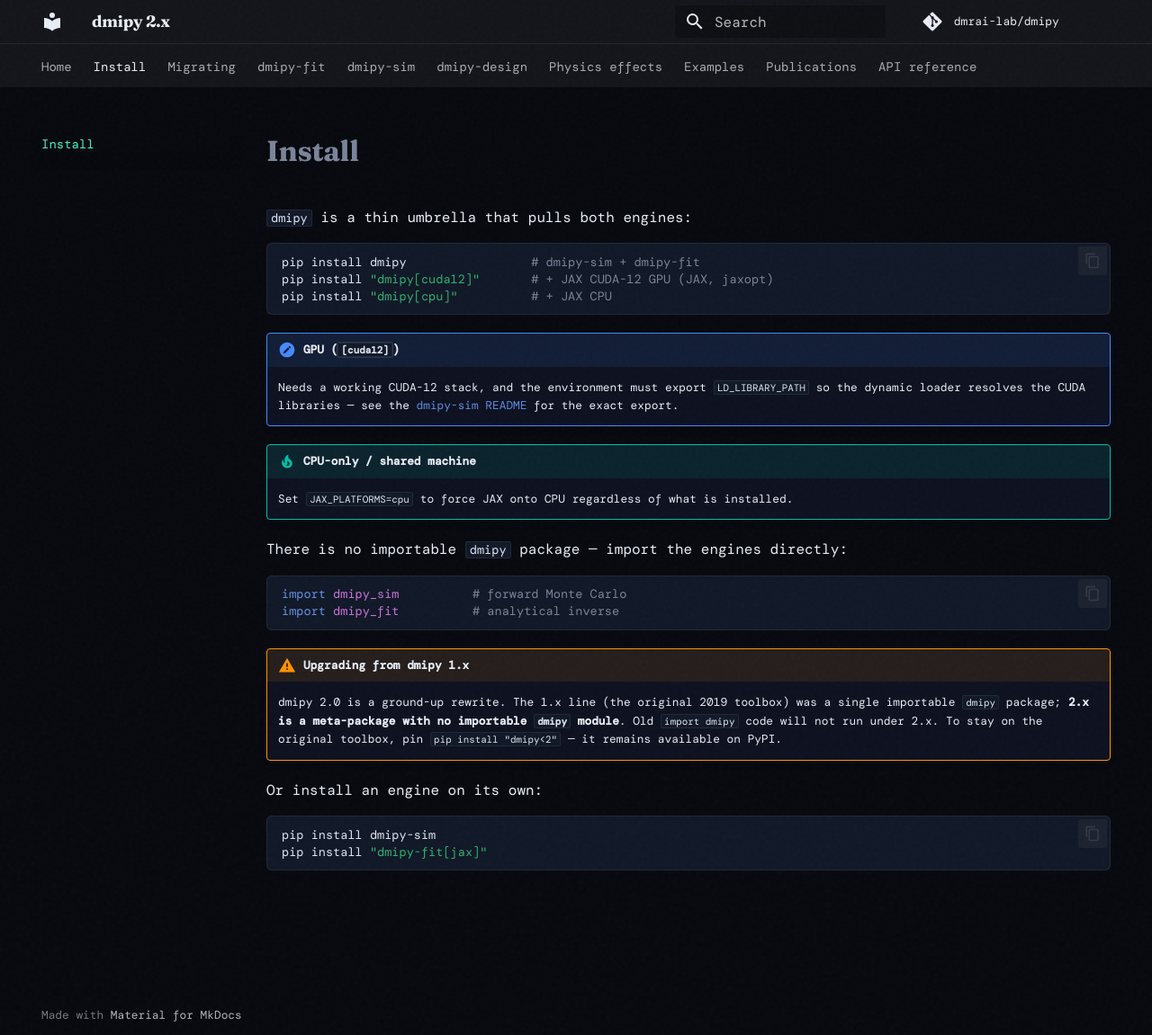
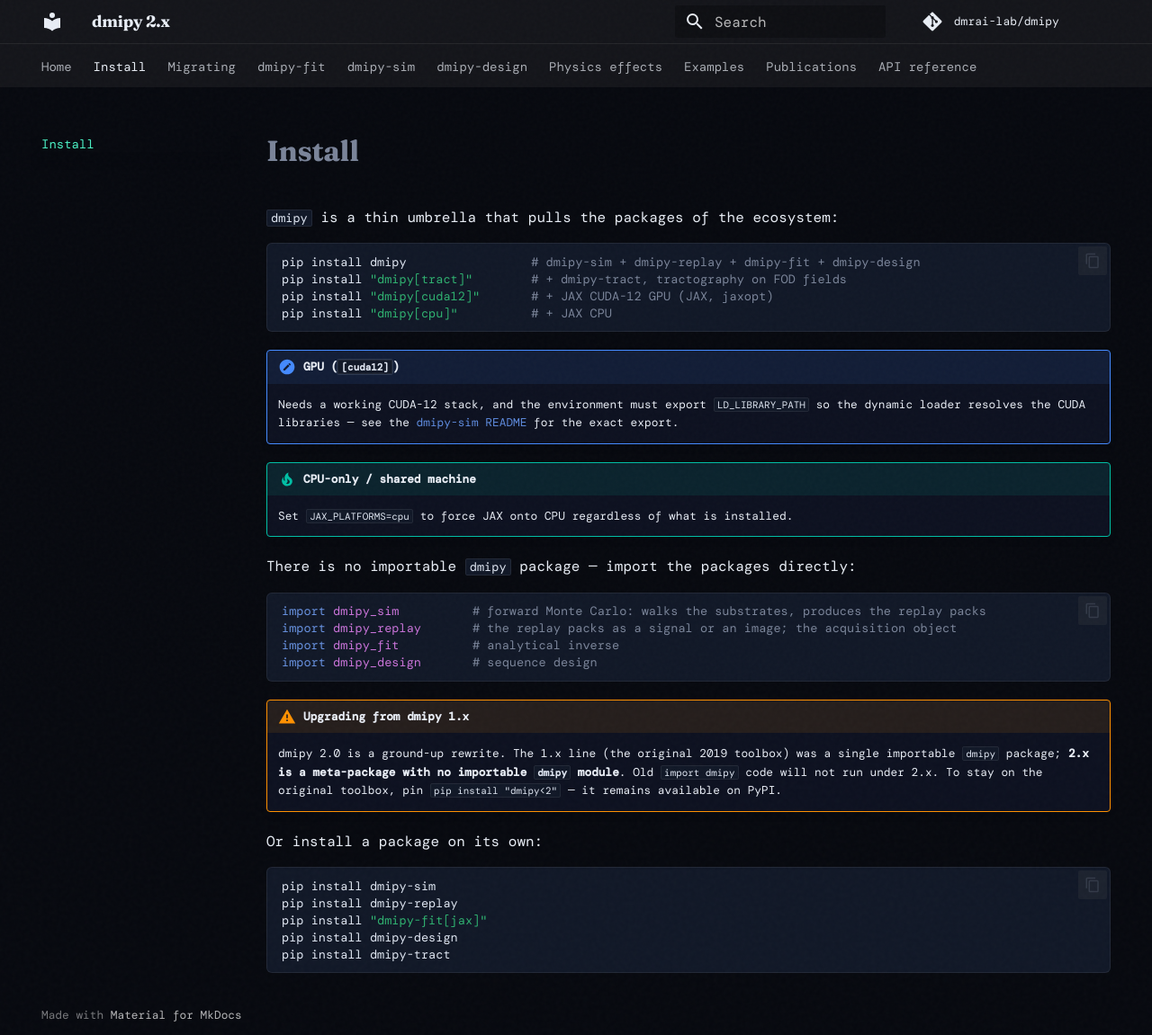
Before and after one commit to dmrai-lab/dmipy, an MkDocs documentation site: the page built from docs/install.md, in a window 1280 px wide and 1151 px high. Shown: the whole window at 90% size. Built offline with MkDocs 1.6.1 and Material for MkDocs 9.7.7, drawn with Linux system fonts in a browser that asks for light colours; some web fonts are replaced; comment, search, counter and statistics services are not loaded.

Commit message:
chore(release): dmipy 3.0.0
The umbrella install of the 3.0 line.

- version 2.2.0 -> 3.0.0 in pyproject.toml (the one place; the package has no module)
- dependencies: dmipy-sim>=3,<4, dmipy-replay>=0.2,<0.3, dmipy-fit>=3,<4, dmipy-design>=3,<4
- the extra tract = dmipy-tract>=0.1,<0.2
- the extras cuda12, cpu and docs name what the packages need (JAX >= 0.6.2 with jaxopt >= 0.8,
  as dmipy-sim and dmipy-fit declare them; the site toolchain) and are unchanged; the stale
  comment about osqp is replaced
- README and docs/install.md: pip install dmipy, pip install "dmipy[tract]", the packages to import
- CHANGELOG.md: the 3.0.0 entry
- CLAUDE.md, CONTRIBUTING.md and the publish-order note of publish.yml name the packages

Part of dmrai-lab/dmipy-sim#834.

Co-Authored-By: Claude Opus 5.5 <noreply@anthropic.com>
Claude-Session: https://claude.ai/code/session_01GbFuYzvzMuihuQCs8aS33n

````diff
--- a/docs/install.md
+++ b/docs/install.md
@@ -1,9 +1,10 @@
 # Install
 
-`dmipy` is a thin umbrella that pulls both engines:
+`dmipy` is a thin umbrella that pulls the packages of the ecosystem:
 
 ```bash
-pip install dmipy                 # dmipy-sim + dmipy-fit
+pip install dmipy                 # dmipy-sim + dmipy-replay + dmipy-fit + dmipy-design
+pip install "dmipy[tract]"        # + dmipy-tract, tractography on FOD fields
 pip install "dmipy[cuda12]"       # + JAX CUDA-12 GPU (JAX, jaxopt)
 pip install "dmipy[cpu]"          # + JAX CPU
 ```
@@ -16,11 +17,13 @@ pip install "dmipy[cpu]"          # + JAX CPU
 !!! tip "CPU-only / shared machine"
     Set `JAX_PLATFORMS=cpu` to force JAX onto CPU regardless of what is installed.
 
-There is no importable `dmipy` package — import the engines directly:
+There is no importable `dmipy` package — import the packages directly:
 
 ```python
-import dmipy_sim          # forward Monte Carlo
+import dmipy_sim          # forward Monte Carlo: walks the substrates, produces the replay packs
+import dmipy_replay       # the replay packs as a signal or an image; the acquisition object
 import dmipy_fit          # analytical inverse
+import dmipy_design       # sequence design
 ```
 
 !!! warning "Upgrading from dmipy 1.x"
@@ -29,9 +32,12 @@ import dmipy_fit          # analytical inverse
     Old `import dmipy` code will not run under 2.x. To stay on the original toolbox, pin
     `pip install "dmipy<2"` — it remains available on PyPI.
 
-Or install an engine on its own:
+Or install a package on its own:
 
 ```bash
 pip install dmipy-sim
+pip install dmipy-replay
 pip install "dmipy-fit[jax]"
+pip install dmipy-design
+pip install dmipy-tract
 ```
````
Also changed, not shown: CHANGELOG.md (+16 -2 lines), CLAUDE.md (+6 -5 lines), CONTRIBUTING.md (+7 -4 lines), README.md (+5 -3 lines), pyproject.toml (+15 -12 lines), 1 other file.
